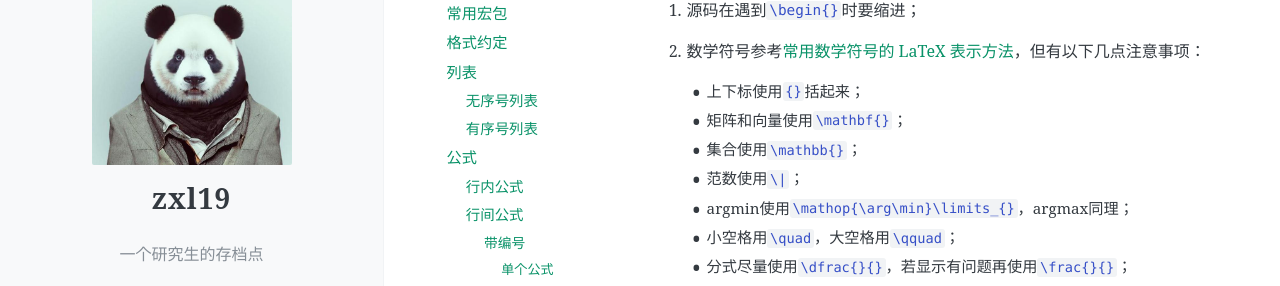
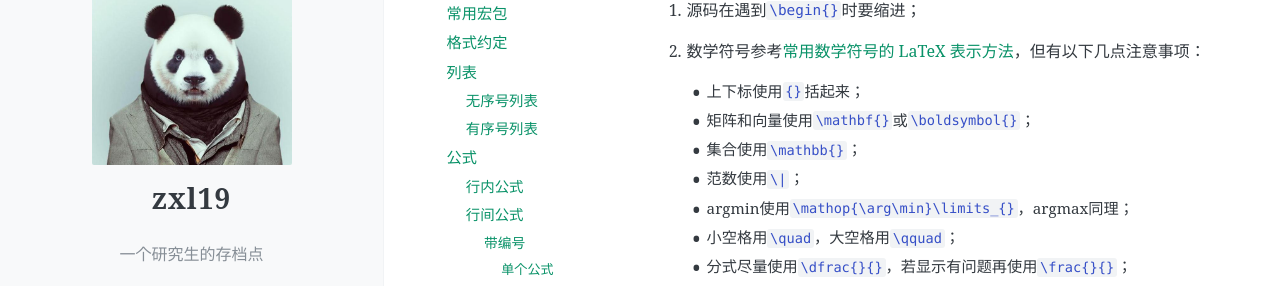
Before and after one commit to zxl19/zxl19.github.io, a Jekyll site: the page built from _posts/2021-03-29-latex-note.md, in a window 1280 px wide and 900 px high, scrolled down 1144 px. Shown: the part 150-436 px from the top of the window. Built offline with Jekyll 4.4.1, drawn with Linux system fonts in a browser that asks for light colours; formulas are drawn with MathJax 3; comment, search, counter and statistics services are not loaded.

Commit message:
Update 2021-03-29-latex-note.md

```diff
--- a/_posts/2021-03-29-latex-note.md
+++ b/_posts/2021-03-29-latex-note.md
@@ -58,7 +58,7 @@ pinned: false
 2. 数学符号参考[常用数学符号的 LaTeX 表示方法](https://mohu.org/info/symbols/symbols.htm)，但有以下几点注意事项：
 
     - 上下标使用`{}`括起来；
-    - 矩阵和向量使用`\mathbf{}`；
+    - 矩阵和向量使用`\mathbf{}`或`\boldsymbol{}`；
     - 集合使用`\mathbb{}`；
     - 范数使用`\|`；
     - argmin使用`\mathop{\arg\min}\limits_{}`，argmax同理；
```
